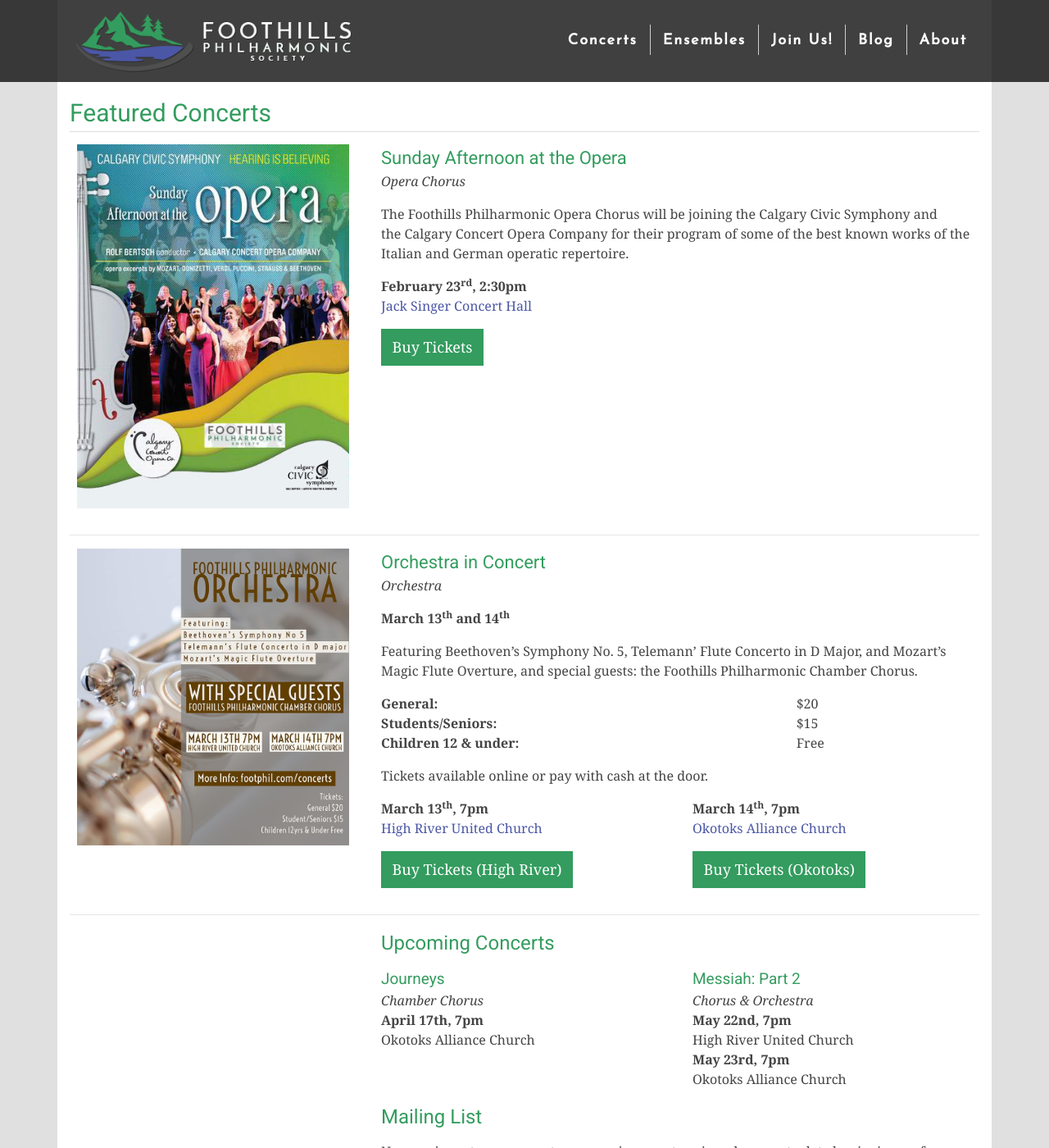
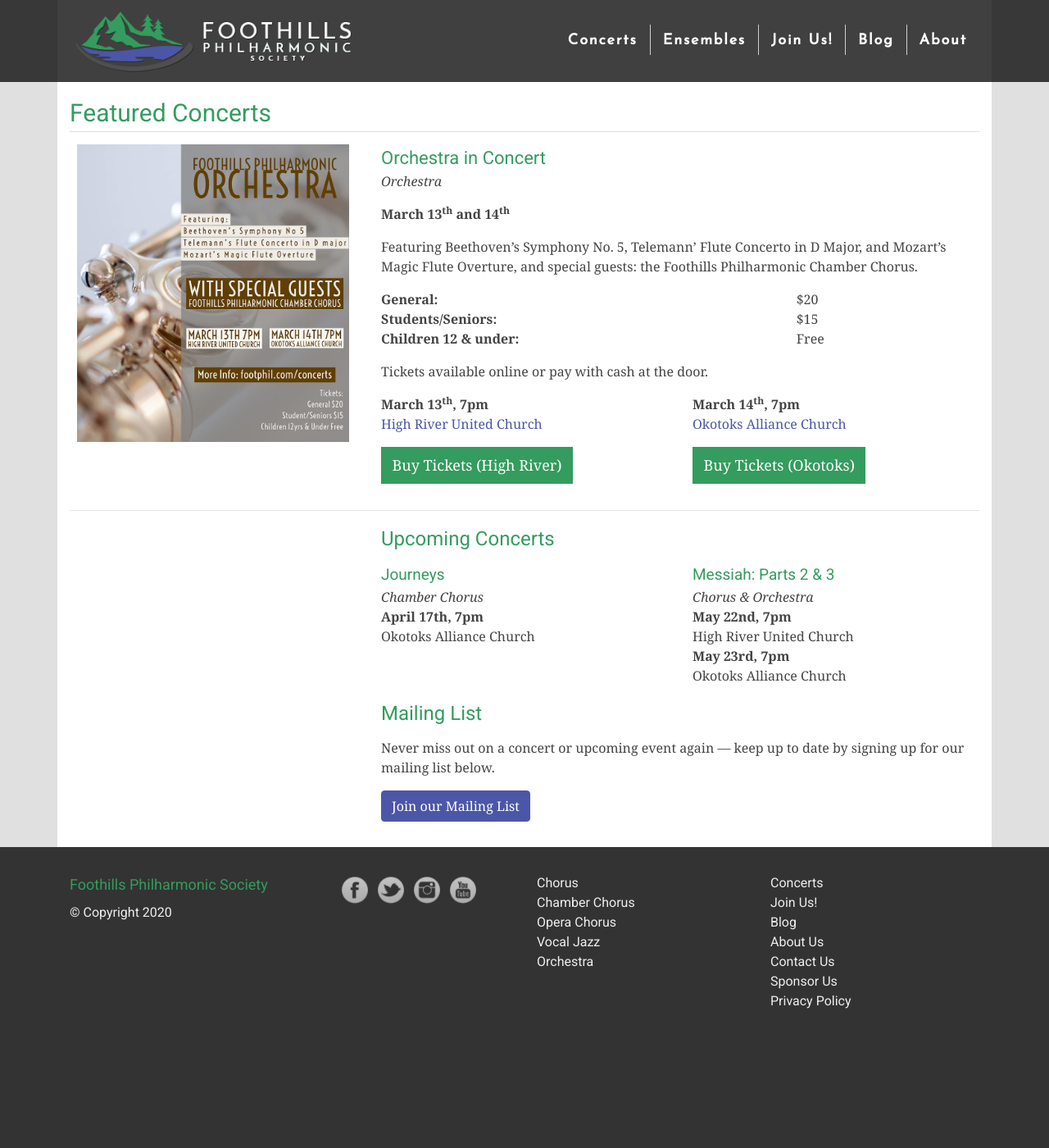
Before and after one commit to percyhanna/fps, a Jekyll site: the page built from concerts/index.html, in a window 1280 px wide and 1400 px high. Shown: the whole window at 82% size. Built offline with Jekyll 4.4.1, drawn with Linux system fonts in a browser that asks for light colours; nearby versions of some CDN libraries; Markdown is read by kramdown in place of the engine named in the settings.

Commit message:
Update index.html

```diff
--- a/concerts/index.html
+++ b/concerts/index.html
@@ -8,56 +8,6 @@
 ---
 
 <h1>Featured Concerts</h1>
-
-<div class="row">
-  <div class="col-md-4 col-12">
-    <p class="content-image large">
-      <img
-        src="/images/concerts/2020-spring/sunday-afternoon-at-the-opera.jpg"
-        alt="Sunday Afternoon at the Opera"
-      />
-    </p>
-  </div>
-
-  <div class="col-md-8 col-12">
-    <h3 class="tight">Sunday Afternoon at the Opera</h3>
-
-    <p>
-      <em>Opera Chorus</em>
-    </p>
-
-    <p>
-      The Foothills Philharmonic Opera Chorus will be joining the Calgary Civic
-      Symphony and the Calgary Concert Opera Company for their program of some
-      of the best known works of the Italian and German operatic repertoire.
-    </p>
-
-    <div class="row">
-      <div class="col-md-6 col-12">
-        <p>
-          <strong>February 23<sup>rd</sup>, 2:30pm</strong>
-          <br /><a
-            href="https://www.google.com/maps/place/Arts+Commons/@51.0451288,-114.0608327,18z/data=!4m5!3m4!1s0x0:0x96a9e0d4b9930557!8m2!3d51.0453295!4d-114.0600656"
-            target="_blank"
-            >Jack Singer Concert Hall</a
-          >
-        </p>
-
-        <p>
-          <a
-            class="link-button"
-            href="https://artscommons.ca/whats-on/2020/calgary-civic-symphony-sunday-afternoon-at-the-opera/"
-            target="_blank"
-          >
-            Buy Tickets
-          </a>
-        </p>
-      </div>
-    </div>
-  </div>
-</div>
-
-<hr />
 
 <div class="row">
   <div class="col-md-4 col-12">
@@ -169,7 +119,7 @@
         </p>
       </div>
       <div class="col-6">
-        <h5 class="tight">Messiah: Part 2</h5>
+        <h5 class="tight">Messiah: Parts 2 &amp; 3</h5>
         <p>
           <em>Chorus &amp; Orchestra</em><br />
           <strong>May 22nd, 7pm</strong><br />
```
